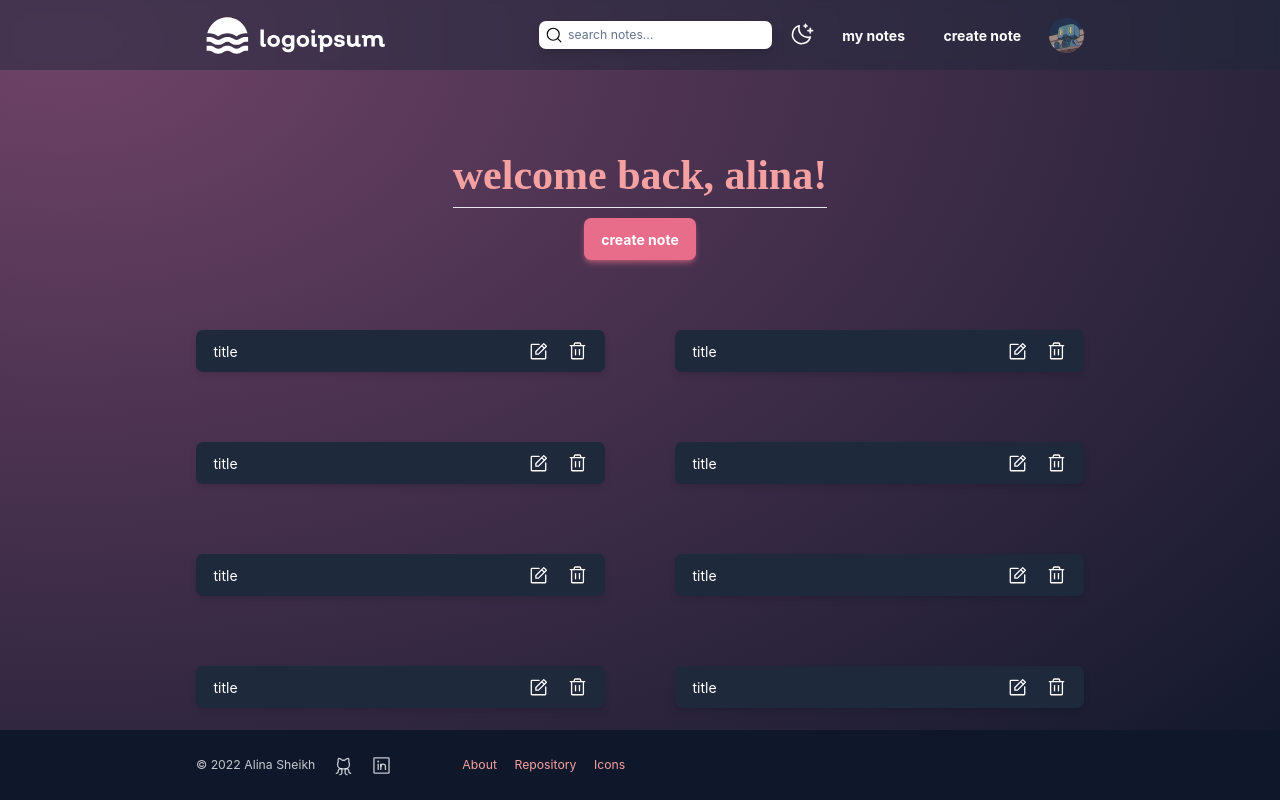
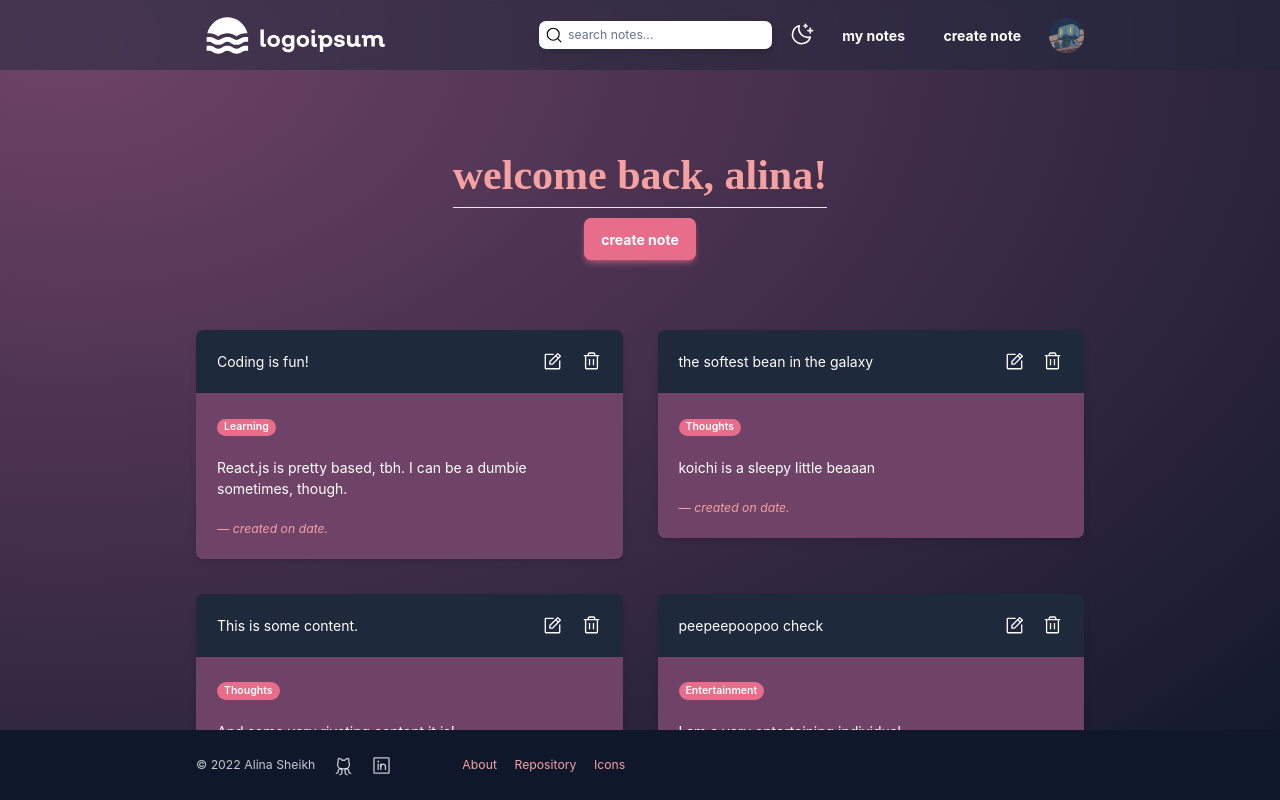
Before and after one commit to alshei/notepad-v2, a React (Create React App) app: page /mynotes in a window 1280 px wide. Built offline with nearby package versions, Linux system fonts and the light colour scheme.

Commit message:
card component

```diff
--- a/src/components/Card/index.js
+++ b/src/components/Card/index.js
@@ -1,17 +1,28 @@
 import React from "react";
 import { NotePencil, Trash } from "phosphor-react";
 
-const Card = () => {
+const Card = (props) => {
   return (
-    <div className="w-full flex flex-row justify-between items-center rounded-lg pr-5 pl-5 pt-3 pb-3 bg-slate-800 drop-shadow-md text-white">
-      <p className="">title</p>
-      <div className="flex flex-row items-center gap-5 justify-between">
-        <button>
-          <NotePencil size="1.5rem" />
-        </button>
-        <button>
-          <Trash size="1.5rem" />
-        </button>
+    <div>
+      <div className="w-full flex flex-row justify-between items-center rounded-t-lg p-6 bg-slate-800 drop-shadow-md text-white">
+        <p className="">{props.title}</p>
+        <div className="flex flex-row items-center gap-5 justify-between">
+          <a href={props.editlink}>
+            <NotePencil size="1.5rem" />
+          </a>
+          <button onClick={props.deletefunc}>
+            <Trash size="1.5rem" />
+          </button>
+        </div>
+      </div>
+      <div className="w-full rounded-b-lg p-6 bg-mauve drop-shadow-md">
+        <div class="inline-flex items-center justify-center px-2 py-1 text-xs font-semibold leading-none text-white bg-bubblegum rounded-full mb-6">
+          {props.category}
+        </div>
+        <blockquote className="text-white">
+          <p className="mb-6">{props.content}</p>
+          <p className="italic text-sm text-apricot">— created on date.</p>
+        </blockquote>
       </div>
     </div>
   );
--- a/src/data/notes.js
+++ b/src/data/notes.js
@@ -1,29 +1,28 @@
 const notes = [
   {
     _id: "1",
-    title: "Day 1 of college",
+    title: "Coding is fun!",
     content:
-      "I made a few new friends and introduced myself to a lot of new teachers.",
-    category: "College",
+      "React.js is pretty based, tbh. I can be a dumbie sometimes, though.",
+    category: "Learning",
   },
   {
     _id: "2",
-    title: "Learned some Node JS",
-    content: "Learned how to create a server in node JS and my first API",
-    category: "Learning",
+    title: "the softest bean in the galaxy",
+    content: "koichi is a sleepy little beaaan",
+    category: "Thoughts",
   },
   {
     _id: "3",
-    title: "Watched some Anime",
-    content: "Finished 2 seasons of Attack on Titan and My Hero academia.",
-    category: "Entertainment",
+    title: "This is some content.",
+    content: "And some very riveting content it is!",
+    category: "Thoughts",
   },
   {
     _id: "4",
-    title: "Started React JS",
-    content:
-      "Made my first App in React JS, feels awesome to learn something new. I aim to be a full stack dev someday",
-    category: "Learning",
+    title: "peepeepoopoo check",
+    content: "I am a very entertaining individual.",
+    category: "Entertainment",
   },
 ];
 
--- a/src/screens/MyNotes/index.js
+++ b/src/screens/MyNotes/index.js
@@ -2,8 +2,15 @@ import React from "react";
 import Title from "../../components/Title";
 import { Primary } from "../../components/Buttons";
 import Card from "../../components/Card";
+import notes from "../../data/notes";
 
 const MyNotes = () => {
+  // function to delete notes
+  const deleteHandler = (id) => {
+    if (window.confirm("Are you sure you want to delete this note?")) {
+    }
+  };
+
   return (
     <div className="w-screen h-screen">
       <Title title="welcome back, alina!" />
@@ -12,22 +19,16 @@ const MyNotes = () => {
         <Primary option="create note" link="createnote" />
       </div>
 
-      <div className="pt-20 pb-40 w-full grid grid-cols-2 gap-20 justify-evenly pl-56 pr-56">
-        <Card />
-        <Card />
-        <Card />
-        <Card />
-        <Card />
-        <Card />
-        <Card />
-        <Card />
-        <Card />
-        <Card />
-        <Card />
-        <Card />
-        <Card />
-        <Card />
-        <Card />
+      <div className="pt-20 pb-40 w-full grid grid-cols-2 gap-10 justify-evenly pl-56 pr-56">
+        {notes.map((note) => (
+          <Card
+            title={note.title}
+            editlink={`/note/${note._id}`}
+            deletefunc={() => deleteHandler(note._id)}
+            content={note.content}
+            category={note.category}
+          />
+        ))}
       </div>
     </div>
   );
```
